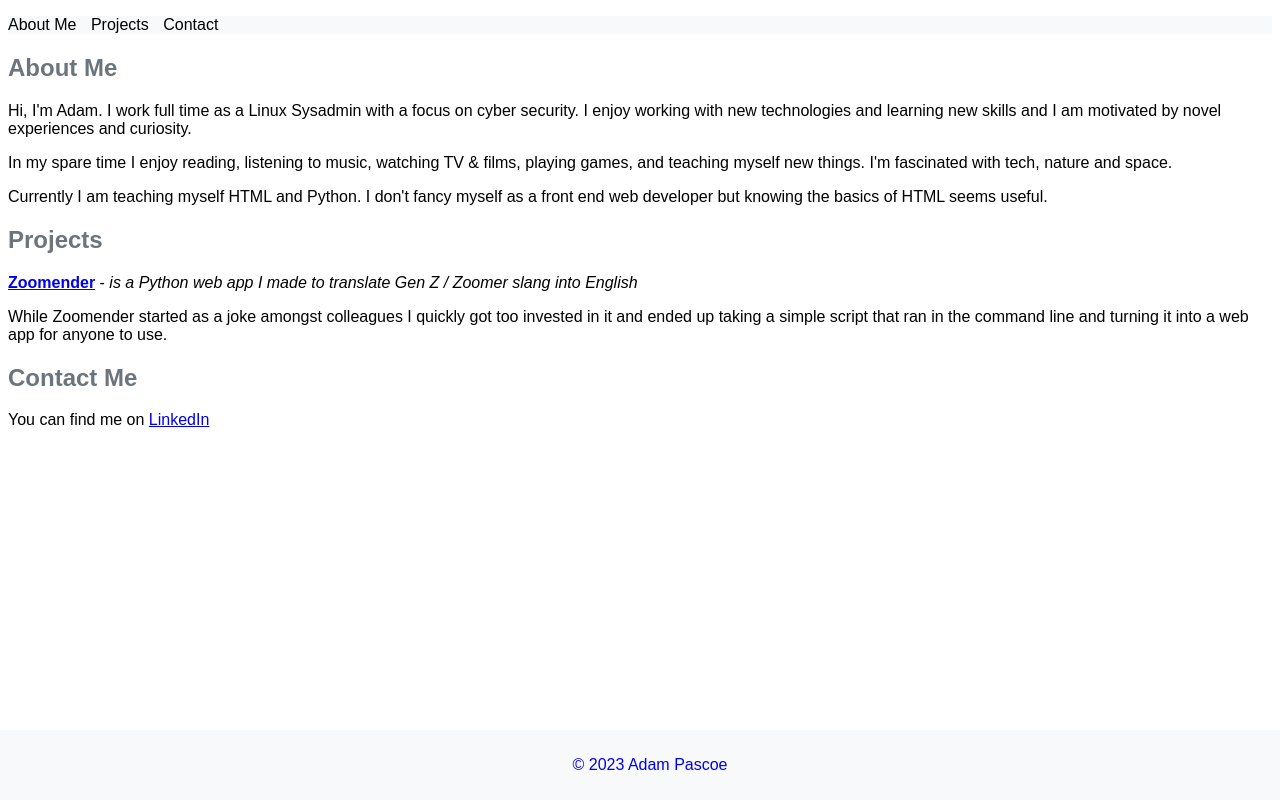
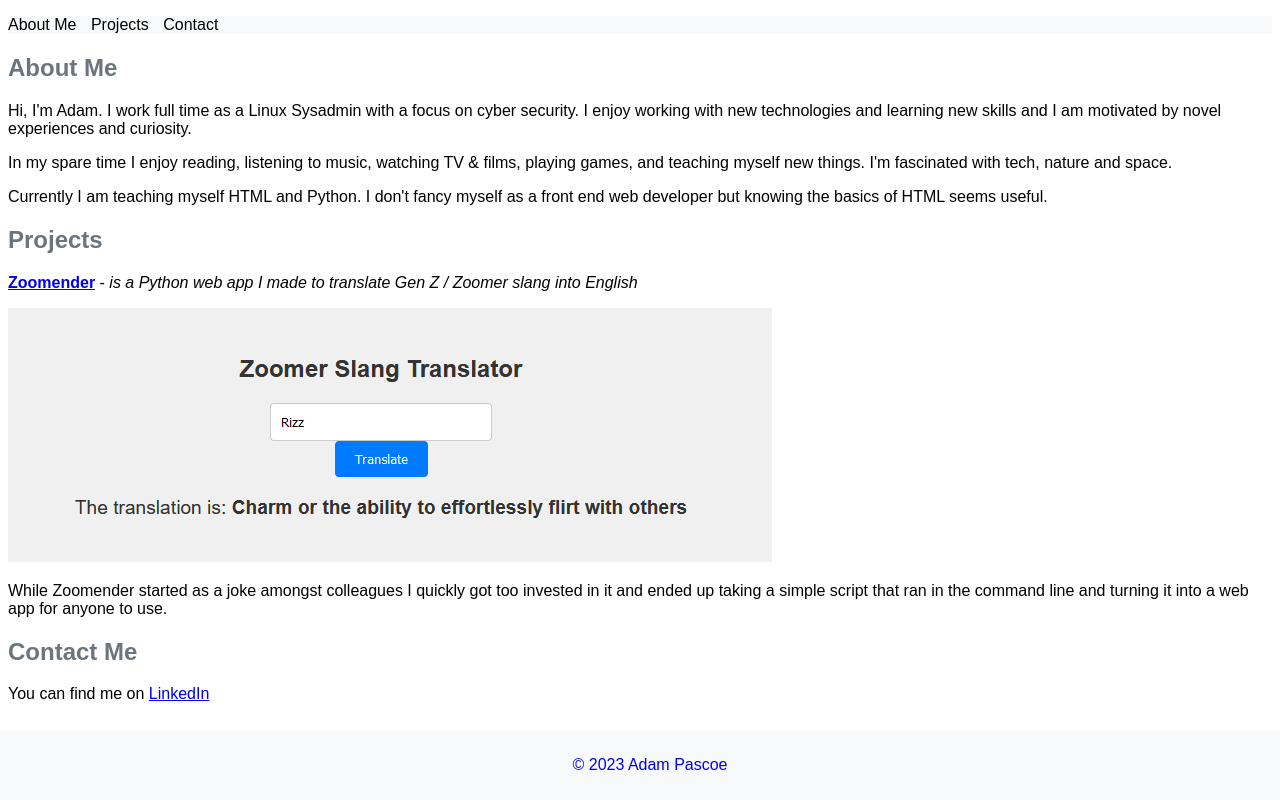
Before and after one commit to Astigma90/Astigma90.github.io, a plain HTML site: page index.html in a window 1280 px wide. Drawn offline with Linux system fonts and the light colour scheme.

Commit message:
Added images

```diff
--- a/index.html
+++ b/index.html
@@ -26,6 +26,7 @@
     <section id="projects">
       <h1>Projects</h1>
 	  <p><a href="https://github.com/astigma90/zoomender" target="_blank" rel="noopener noreferrer"><strong>Zoomender</strong></a> - <i>is a Python web app I made to translate Gen Z / Zoomer slang into English</i></p>
+	  <p><img src="./images/zoomender_screen.png" alt="Zoomender Web Page"/></p>
 	  <p>While Zoomender started as a joke amongst colleagues I quickly got too invested in it and ended up taking a simple script that ran in the command line and turning it into a web app for anyone to use.</p>
     </section>
     <section id="contact">
```
Also changed, not shown: images/zoomender_screen.png (added).
